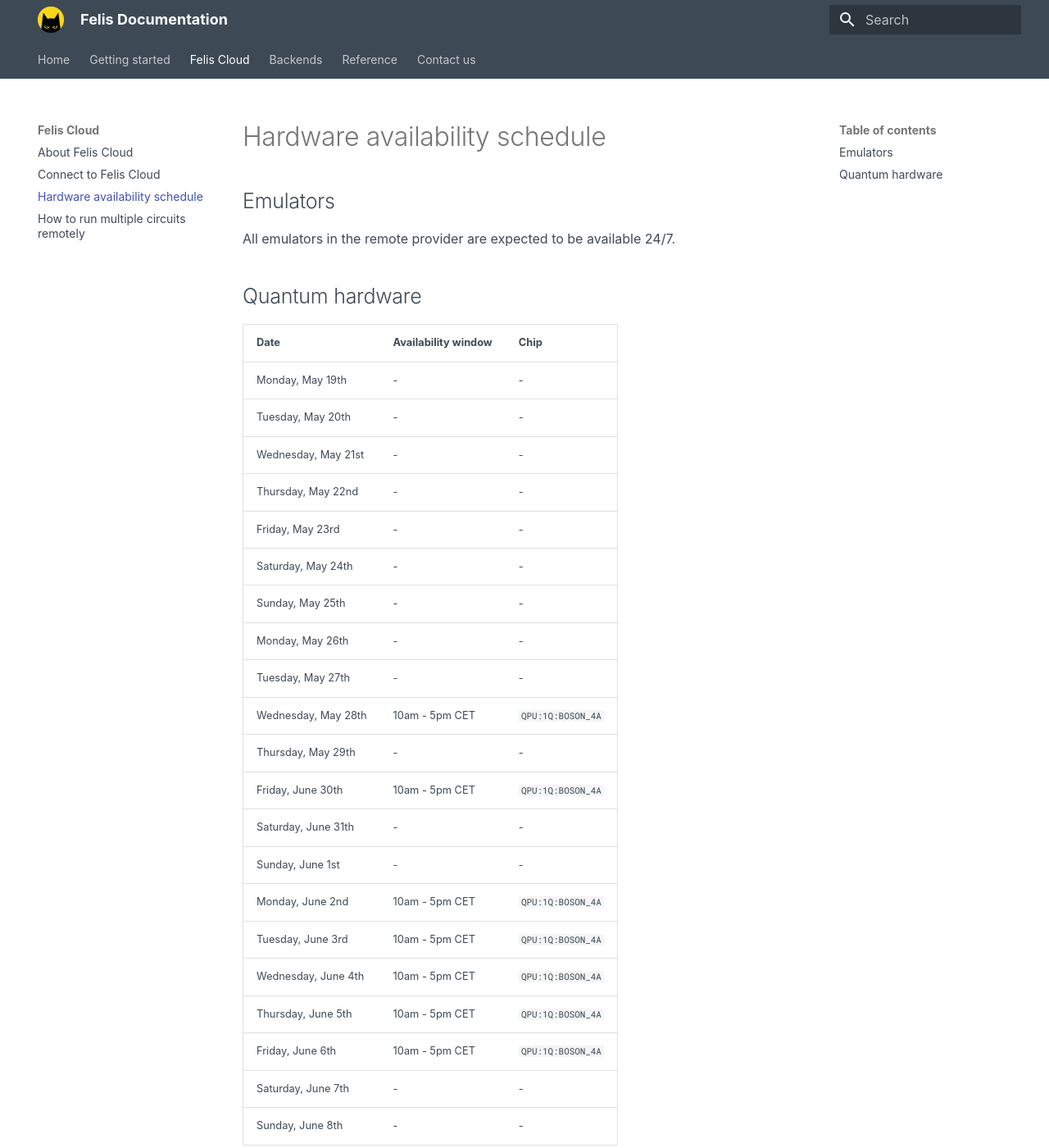
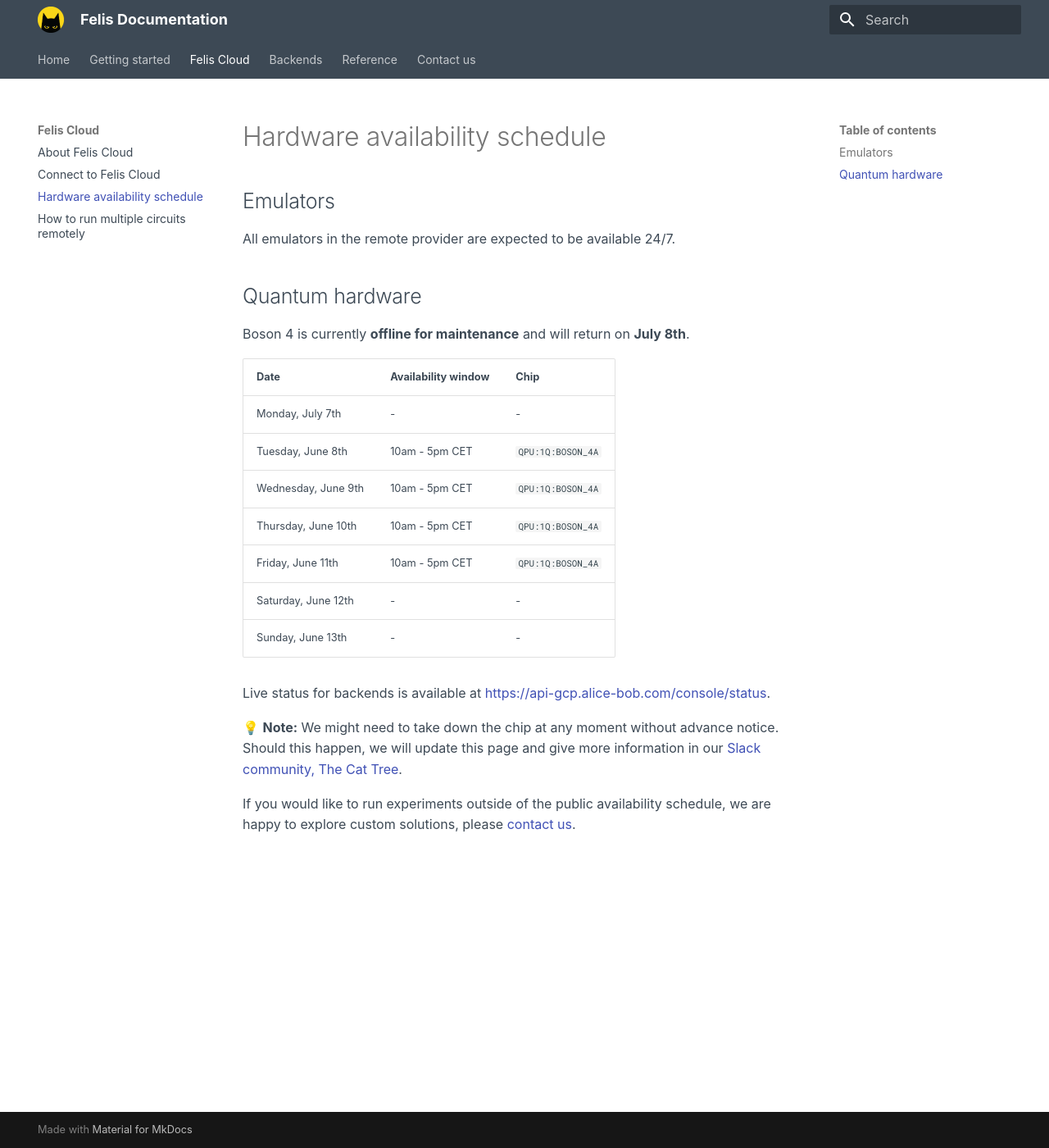
Before and after one commit to Alice-Bob-SW/felis, an MkDocs documentation site: the page built from docs/felis_cloud/hardware_availability_schedule.md, in a window 1280 px wide and 1400 px high. Shown: the whole window at 82% size. Built offline with MkDocs 1.6.1 and Material for MkDocs 9.7.7, drawn with Linux system fonts in a browser that asks for light colours.

Commit message:
Updated schedule

```diff
--- a/docs/felis_cloud/hardware_availability_schedule.md
+++ b/docs/felis_cloud/hardware_availability_schedule.md
@@ -6,29 +6,17 @@
 
 ## Quantum hardware
 
+Boson 4 is currently **offline for maintenance** and will return on **July 8th**.
+
 | Date | Availability window | Chip |
 | --- | --- | --- |
-| Monday, May 19th | - | - |
-| Tuesday, May 20th | - | - |
-| Wednesday, May 21st | - | - |
-| Thursday, May 22nd | - | - |
-| Friday, May 23rd | - | - |
-| Saturday, May 24th | - | - |
-| Sunday, May 25th | - | - |
-| Monday, May 26th | - | - |
-| Tuesday, May 27th | - | - |
-| Wednesday, May 28th | 10am - 5pm CET | `QPU:1Q:BOSON_4A` |
-| Thursday, May 29th | - | - |
-| Friday, June 30th | 10am - 5pm CET | `QPU:1Q:BOSON_4A` |
-| Saturday, June 31th | - | - |
-| Sunday, June 1st | - | - |
-| Monday, June 2nd | 10am - 5pm CET | `QPU:1Q:BOSON_4A` |
-| Tuesday, June 3rd | 10am - 5pm CET | `QPU:1Q:BOSON_4A` |
-| Wednesday, June 4th | 10am - 5pm CET | `QPU:1Q:BOSON_4A` |
-| Thursday, June 5th | 10am - 5pm CET | `QPU:1Q:BOSON_4A` |
-| Friday, June 6th | 10am - 5pm CET | `QPU:1Q:BOSON_4A` |
-| Saturday, June 7th | - | - |
-| Sunday, June 8th | - | - |
+| Monday, July 7th | - | - |
+| Tuesday, June 8th | 10am - 5pm CET | `QPU:1Q:BOSON_4A` |
+| Wednesday, June 9th | 10am - 5pm CET | `QPU:1Q:BOSON_4A` |
+| Thursday, June 10th | 10am - 5pm CET | `QPU:1Q:BOSON_4A` |
+| Friday, June 11th | 10am - 5pm CET | `QPU:1Q:BOSON_4A` |
+| Saturday, June 12th | - | - |
+| Sunday, June 13th | - | - |
 
 
 Live status for backends is available at [https://api-gcp.alice-bob.com/console/status](https://api-gcp.alice-bob.com/console/status).
```
